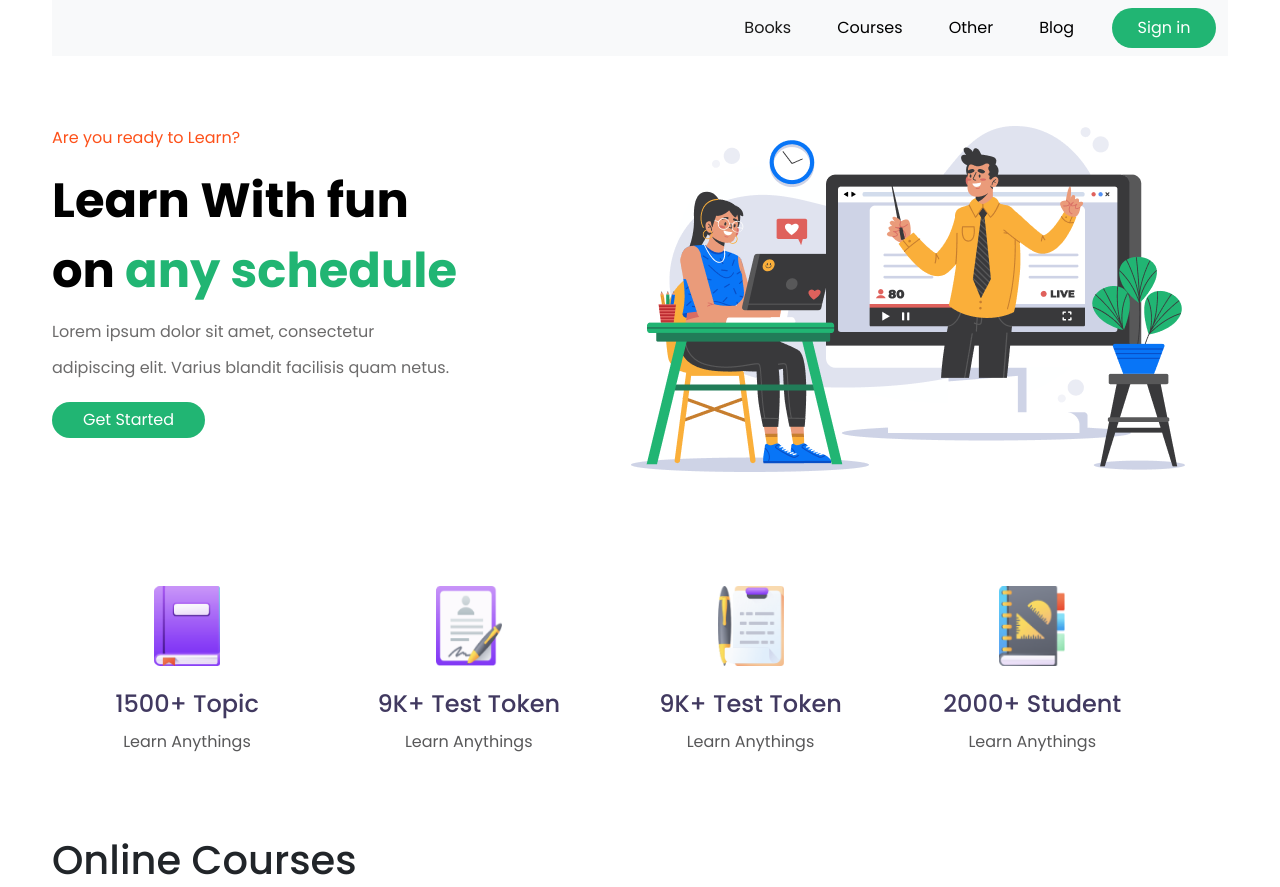
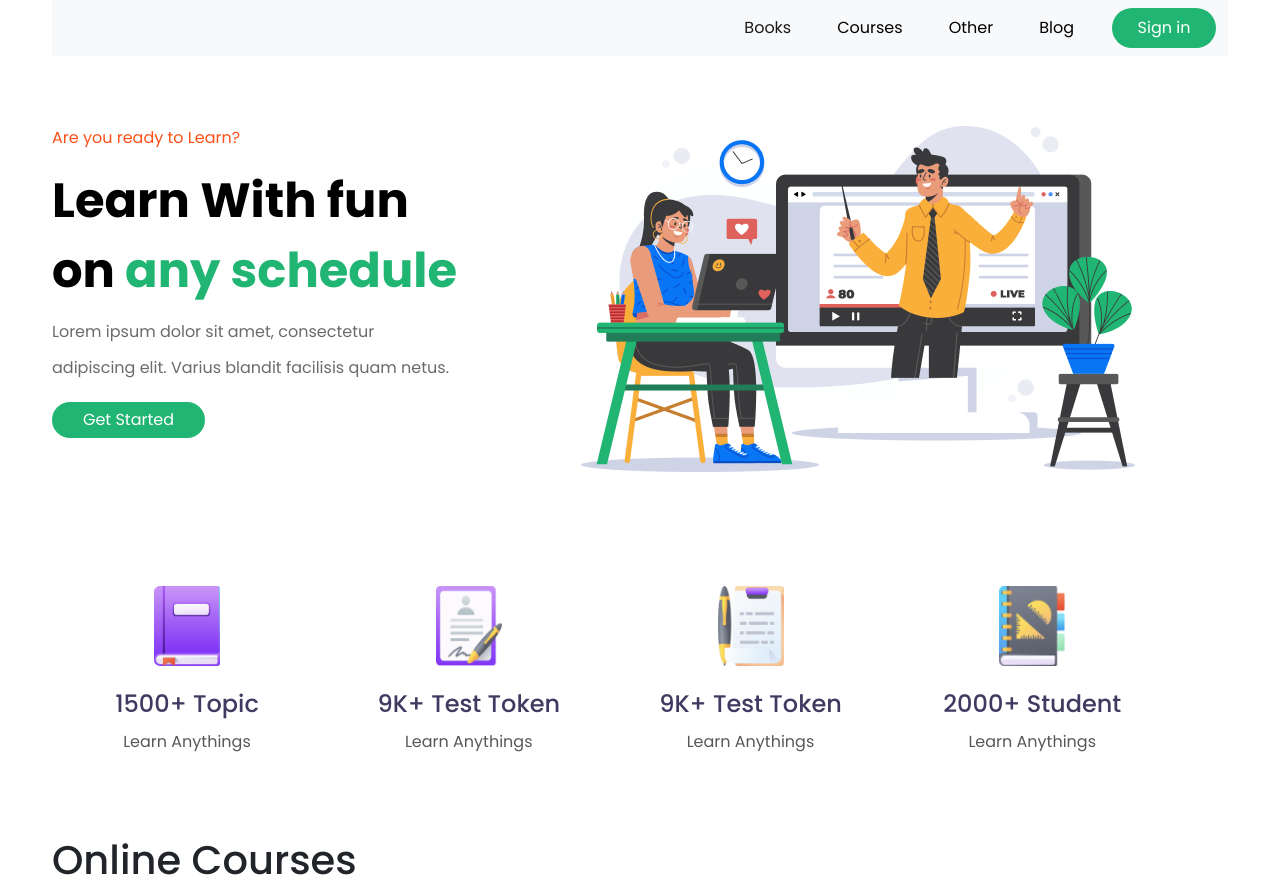
Before and after one commit to brcshakil1/f2hProject-2, a plain HTML site: page index.html in a window 1280 px wide. Shown: the top 887 px of the page. Drawn offline with nearby package versions, Linux system fonts and the light colour scheme.

Commit message:
added something

```diff
--- a/css/style.css
+++ b/css/style.css
@@ -93,7 +93,6 @@ Banner Area CSS
     width: 55%;
 }
 .inner-banner .banner-frame img{
-    margin-left: 50px;
     width: 554px;
 }
 /* ===================================================================================
```
